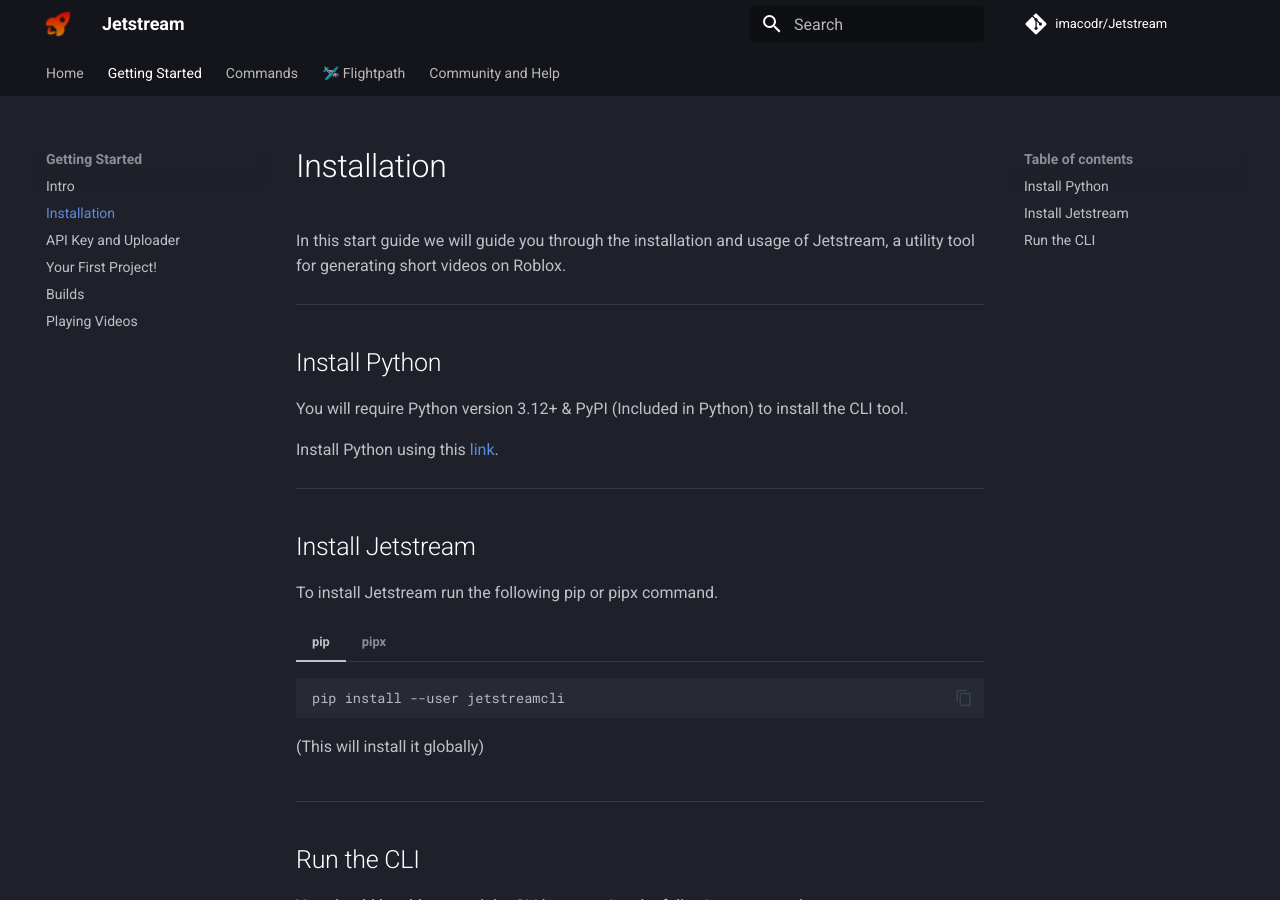
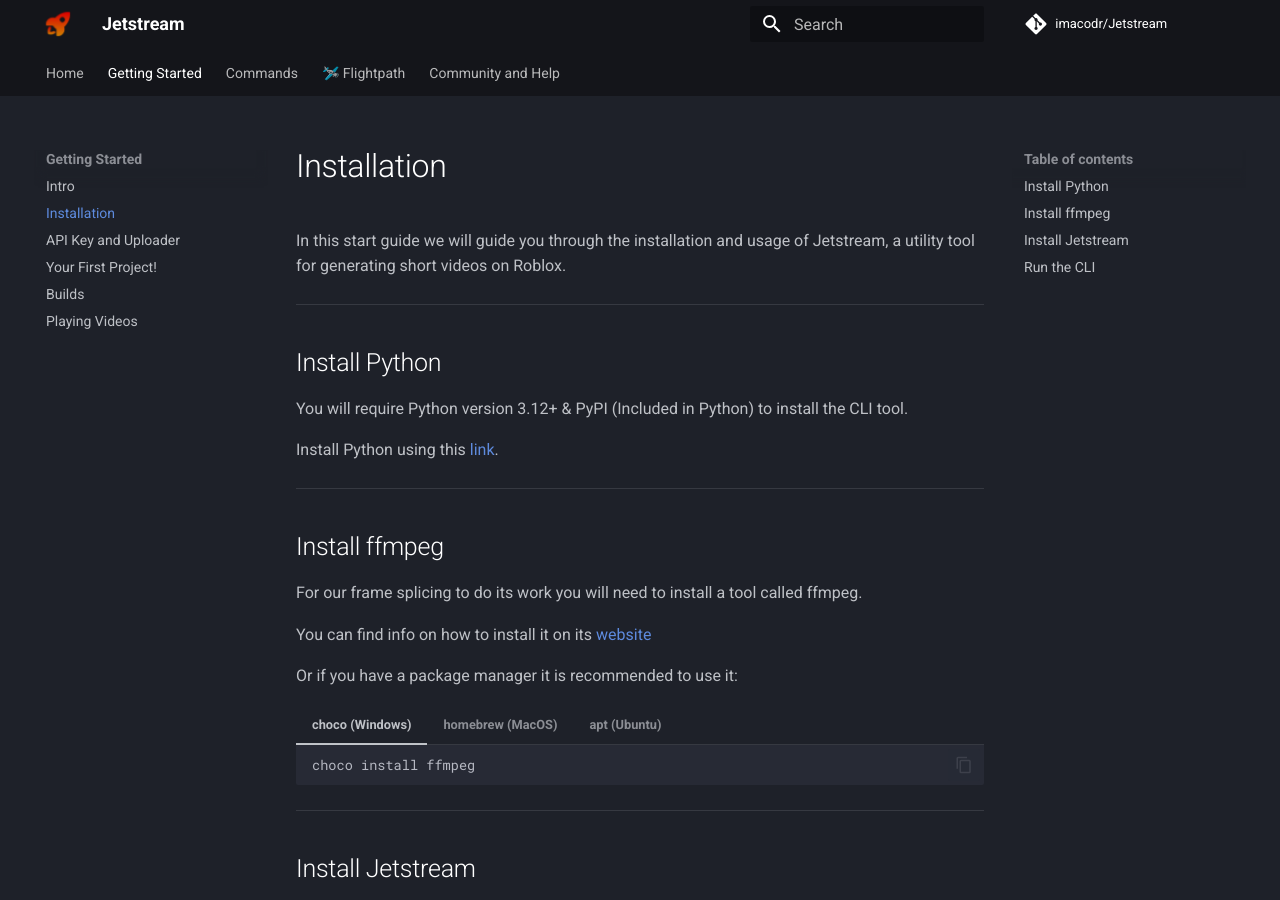
Before and after one commit to imacodr/Jetstream, an MkDocs documentation site: the page built from docs/installation.md, in a window 1280 px wide and 900 px high. Built offline with MkDocs 1.6.1 and Material for MkDocs 9.7.7, drawn with Linux system fonts in a browser that asks for light colours; comment, search, counter and statistics services are not loaded.

Commit message:
link fixes and ffmpeg doc added

````diff
--- a/docs/installation.md
+++ b/docs/installation.md
@@ -12,7 +12,35 @@
 
 You will require Python version 3.12+ & PyPI (Included in Python) to install the CLI tool.
 
-Install Python using this [link](https://www.python.org/downloads/).
+Install Python using this [link](https://www.python.org/downloads/){: target="_blank"}.
+
+---
+
+## Install ffmpeg
+
+For our frame splicing to do its work you will need to install a tool called ffmpeg.
+
+You can find info on how to install it on its [website](https://www.ffmpeg.org/download.html){: target="_blank"}
+
+Or if you have a package manager it is recommended to use it:
+
+=== "choco (Windows)"
+
+    ```sh
+    choco install ffmpeg
+    ```
+
+=== "homebrew (MacOS)"
+
+    ```sh
+    brew install ffmpeg
+    ```
+
+=== "apt (Ubuntu)"
+
+    ```sh
+    sudo apt install ffmpeg
+    ```
 
 ---
 
````
Also changed, not shown: docs/flightpath/installation.md (+2 -2 lines), docs/flightpath/intro.md (+1 -1 lines), docs/intro.md (+1 -1 lines), docs/settingup.md (+2 -2 lines).
